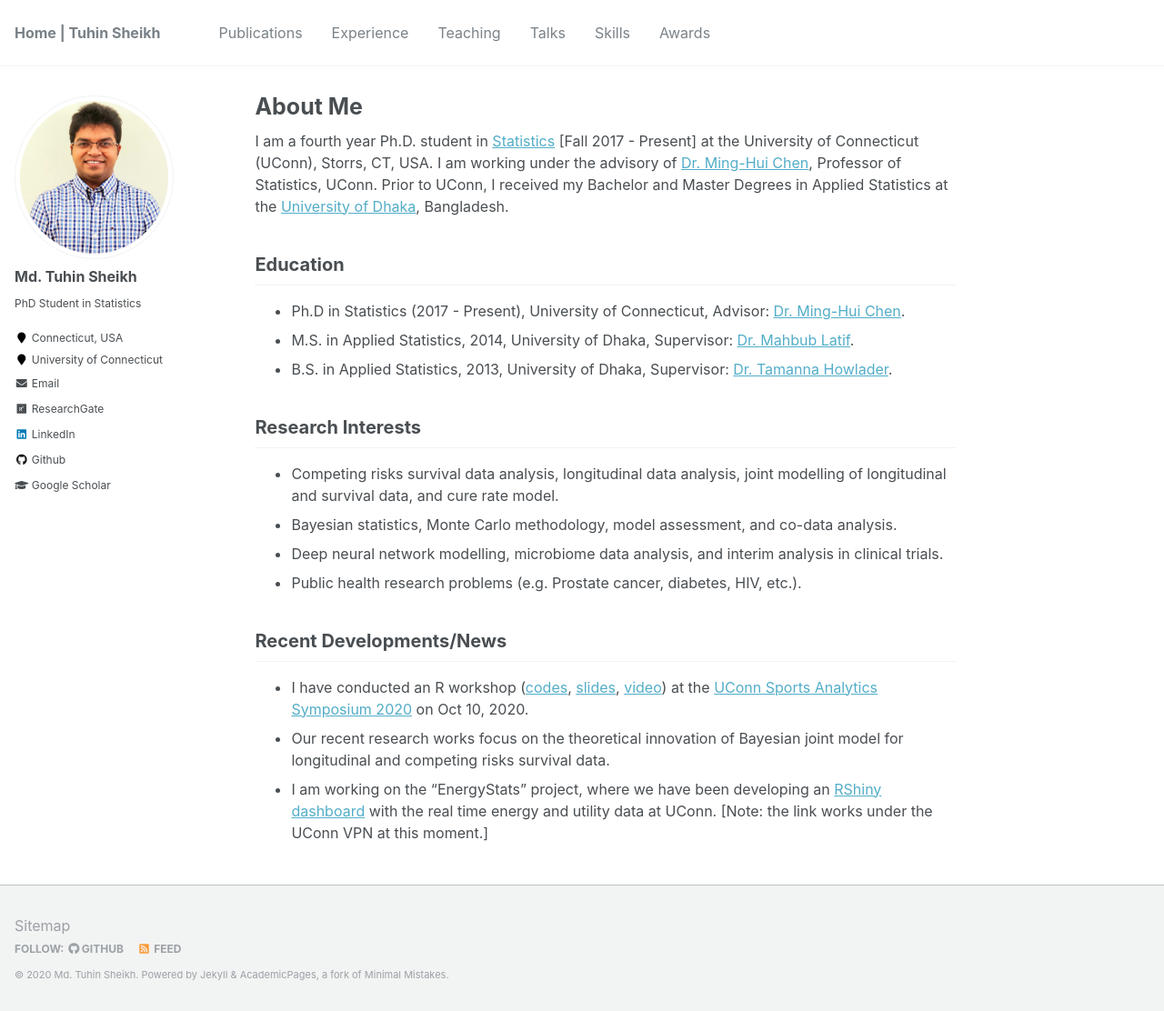
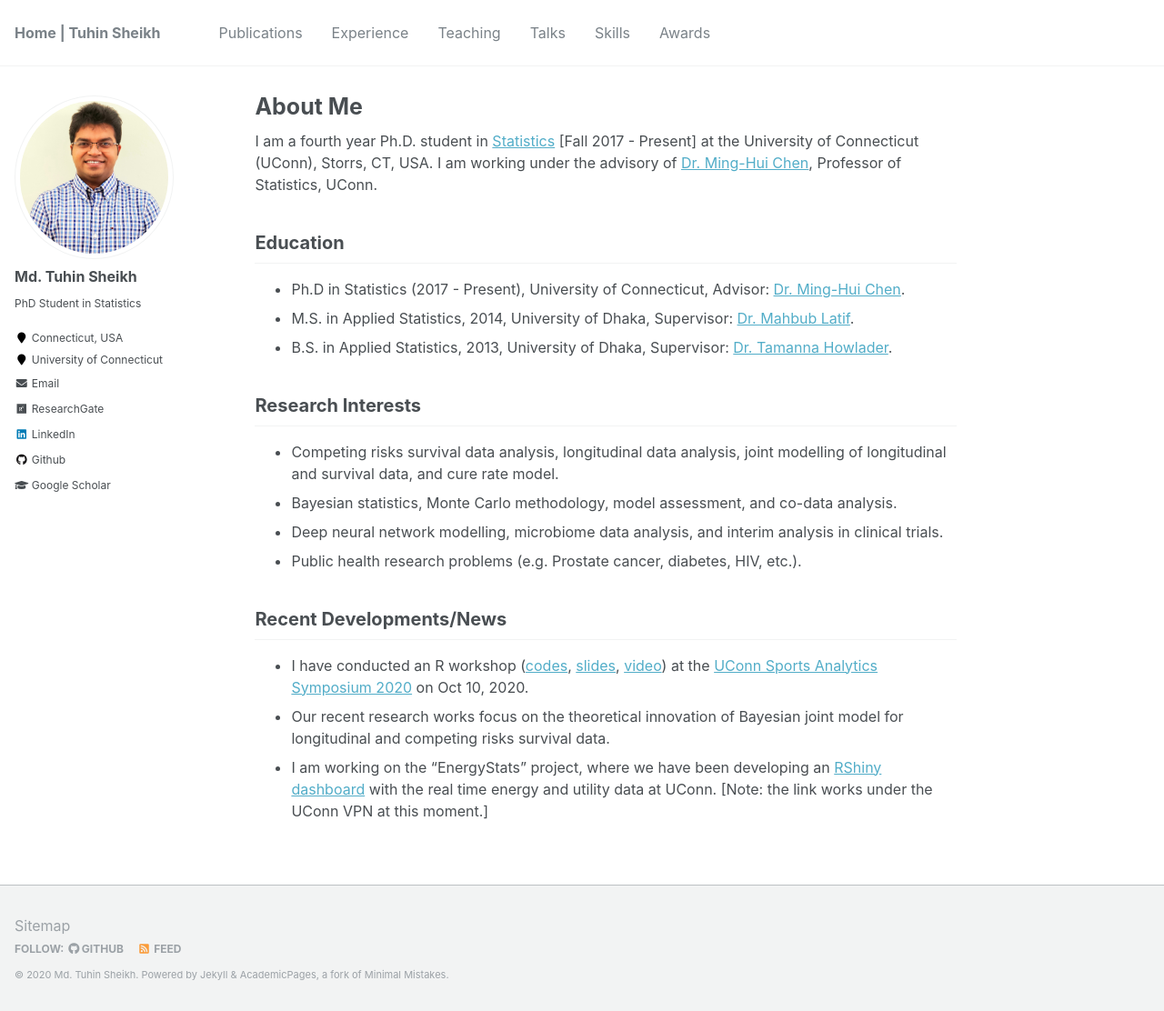
Before and after one commit to mdtuhinsheikh/mdtuhinsheikh.github.io, a Jekyll site: the page built from _pages/about.md, in a window 1280 px wide and 1112 px high. Shown: the whole window at 91% size. Built offline with Jekyll 4.4.1, drawn with Linux system fonts in a browser that asks for light colours.

Commit message:
Update about.md

```diff
--- a/_pages/about.md
+++ b/_pages/about.md
@@ -7,7 +7,7 @@ redirect_from:
   - /about/
   - /about.html
 ---
-I am a fourth year Ph.D. student in [Statistics](https://stat.uconn.edu/) [Fall 2017 - Present] at the University of Connecticut (UConn), Storrs, CT, USA. I am working under the advisory of [Dr. Ming-Hui Chen](http://merlot.stat.uconn.edu/~mhchen/), Professor of Statistics, UConn. Prior to UConn, I received my Bachelor and Master Degrees in Applied Statistics at the [University of Dhaka](https://www.isrt.ac.bd/people/tsheikh/), Bangladesh.
+I am a fourth year Ph.D. student in [Statistics](https://stat.uconn.edu/) [Fall 2017 - Present] at the University of Connecticut (UConn), Storrs, CT, USA. I am working under the advisory of [Dr. Ming-Hui Chen](http://merlot.stat.uconn.edu/~mhchen/), Professor of Statistics, UConn.
 <!---
 My research works broadly focus on competing risks survival data analysis, longitudinal data analysis, joint modelling of longitudinal and survival data, cure rate model, Bayesian computation, and model assessment. I intend to develop statistical methodology to model prostate cancer data. I am also interested in the applications of deep neural network modelling to survival data.
 -->
```
